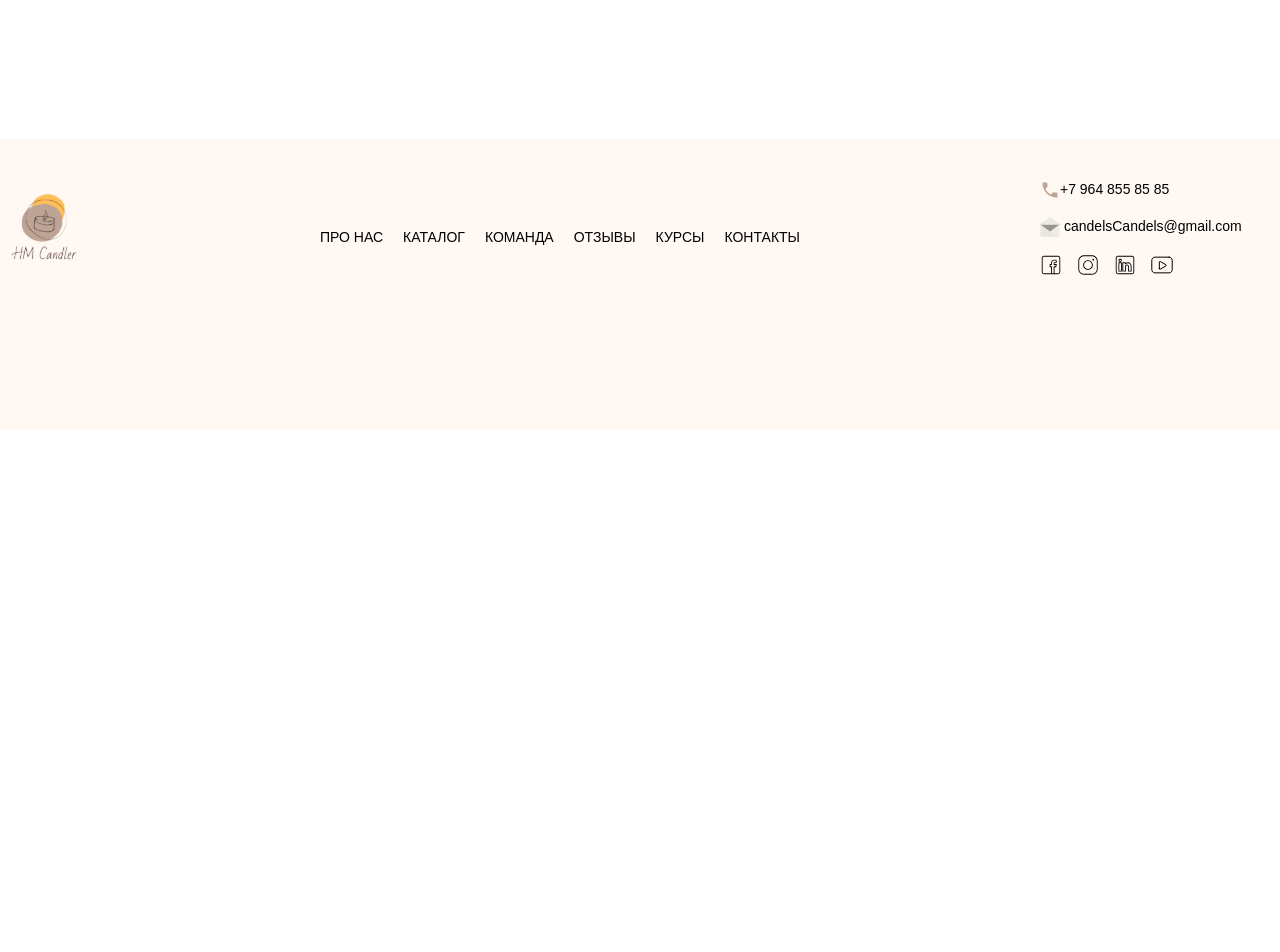
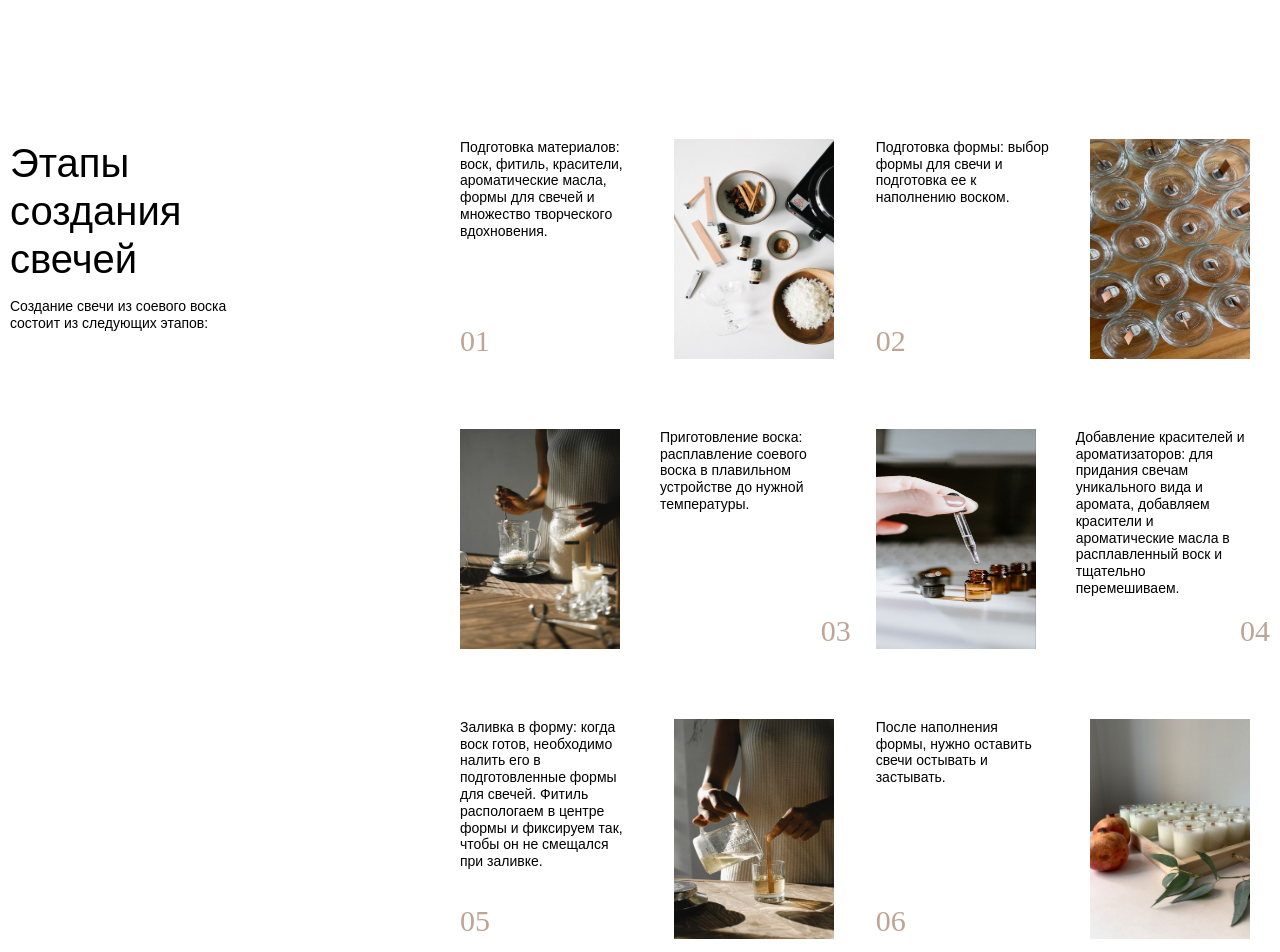
Before and after one commit to RishaIlina/-, a Next.js app: page /courses in a window 1280 px wide. Shown: the part 800-1752 px from the top of the page. Before the commit the page ends 1230 px from the top, so only its background shows below. Built offline with nearby package versions, Linux system fonts and the light colour scheme.

Commit message:
Верстка и стилизация блока Этапы создания свечей

```diff
--- a/src/pages/courses.jsx
+++ b/src/pages/courses.jsx
@@ -46,7 +46,59 @@ export default function courses() {
                 </div>
             </div>
         </div>
+    </section>
+
+    <section className={` ${styles.steps} pb-150 `}>
+        <div className="container section__inner">
+            <div className={` ${styles.steps__descr} section__descr `}>
+                <h2 className={` ${styles.steps__title} title `}>Этапы <br /> создания <br /> свечей</h2>
+                <p className={` ${styles.steps__text} section__text `}>Создание свечи из соевого воска <br /> cостоит из следующих этапов:</p>
+            </div>
+            <ol className={` ${styles.steps__list} section__content_descr section__decor `}>
+                <li className={` ${styles.steps__item} ${styles.steps__item__odd} `}>
+                <p className={styles.steps__item_text}>Подготовка материалов: воск, фитиль, красители, ароматические масла, формы для
+                    свечей и множество творческого вдохновения.</p>
+                <Image src="/s1.jpg" alt="Процесс приготовления свечи" width={160} height={220} className={styles.steps__item_img} />
+                </li>
+                <li className={` ${styles.steps__item} ${styles.steps__item__odd} `}>
+                <p className={styles.steps__item_text}>Подготовка формы: выбор формы для свечи и подготовка ее к наполнению
+                    воском.</p>
+                <Image src="/s2.jpg" alt="Подготовка формы" width={160} height={220} className={styles.steps__item_img} />
+                </li>
+                <li className={` ${styles.steps__item} ${styles.steps__item__even} `}>
+                <Image src="/s3.jpg" alt="Приготовление воска" width={160} height={220} className={styles.steps__item_img} />
+                <p className={styles.steps__item_text}>Приготовление воска: расплавление соевого воска в плавильном устройстве до
+                    нужной температуры. </p>
+                </li>
+                <li className={` ${styles.steps__item} ${styles.steps__item__even} `}>
+                <Image src="/s4.jpg" alt="Добавление красителей"  width={160} height={220} className={styles.steps__item_img} />
+                <p className={styles.steps__item_text}>Добавление красителей и ароматизаторов: для придания свечам уникального вида и
+                    аромата, добавляем красители и ароматические масла в расплавленный воск и тщательно перемешиваем.</p>
+                </li>
+                <li className={` ${styles.steps__item} ${styles.steps__item__odd} `}>
+                <p className={styles.steps__item_text}>Заливка в форму: когда воск готов, необходимо налить его в подготовленные формы
+                    для свечей. Фитиль распологаем в центре формы и фиксируем так, чтобы он не смещался при заливке.
+                </p>
+                <Image src="/s5.jpg" alt="Процесс приготовления свечи" width={160} height={220} className={styles.steps__item_img} />
+                </li>
+                <li className={` ${styles.steps__item} ${styles.steps__item__odd} `}>
+                <p className={styles.steps__item_text}>После наполнения формы, нужно оставить свечи остывать и застывать.</p>
+                <Image src="/s6.jpg" alt="Свеча" width={160} height={220} className={styles.steps__item_img} />
+                </li>
+                <li className={` ${styles.steps__item} ${styles.steps__item__even} `}>
+                <Image src="/s7.jpg" alt="Обрезка фитиля"  width={160} height={220} className={styles.steps__item_img} />
+                <p className="steps__item-text">Обрезка фитиля и украшение: после застывания свечи, обрезаем фитиль до желаемой
+                    длины.</p>
+                </li>
+                <li className={` ${styles.steps__item} ${styles.steps__item__even} `}>
+                <Image src="/s8.jpg" alt="Подарок"  width={160} height={220} className={styles.steps__item_img} />
+                <p className={styles.steps__item_text}>Подарите свечи своим близким: и, наконец, самый приятный этап - подарите свои
+                    создания своим близким. Свечи, сделанные с любовью, принесут им тепло и радость.</p>
+                </li>
+            </ol>
+        </div>
   </section>
+
     </>
   )
 }
--- a/src/styles/Courses.module.css
+++ b/src/styles/Courses.module.css
@@ -1,5 +1,4 @@
 /* Блок Наши курсы */
-
 .courses__item_img {
     position: relative;
     color: #FFF;
@@ -36,3 +35,44 @@
     right: 0px;
     bottom: 2px;
 }
+
+/* Этапы создания свечей */
+.steps__list {
+    gap: 70px 25px;
+    counter-reset: number;
+}
+
+.steps__item {
+    display: flex;
+    gap: 40px;
+    list-style-type: none;
+    position: relative;
+}
+
+.steps__item::before {
+    counter-increment: number;
+    content: '0' counter(number);
+    position: absolute;
+    bottom: 0;
+    left: 0;
+    font-family: 'Yeseva One', cursive;
+    font-size: 30px;
+    font-style: normal;
+    font-weight: 400;
+    color: #BEA495;
+}
+
+.steps__item.steps__item__even::before {
+    left: auto;
+    right: 0;
+}
+
+.steps__item_text {
+    flex-basis: 174px;
+    padding-bottom: 40px;
+}
+
+.steps__item img{
+    width: 160px;
+    height: 220px;
+}
```
